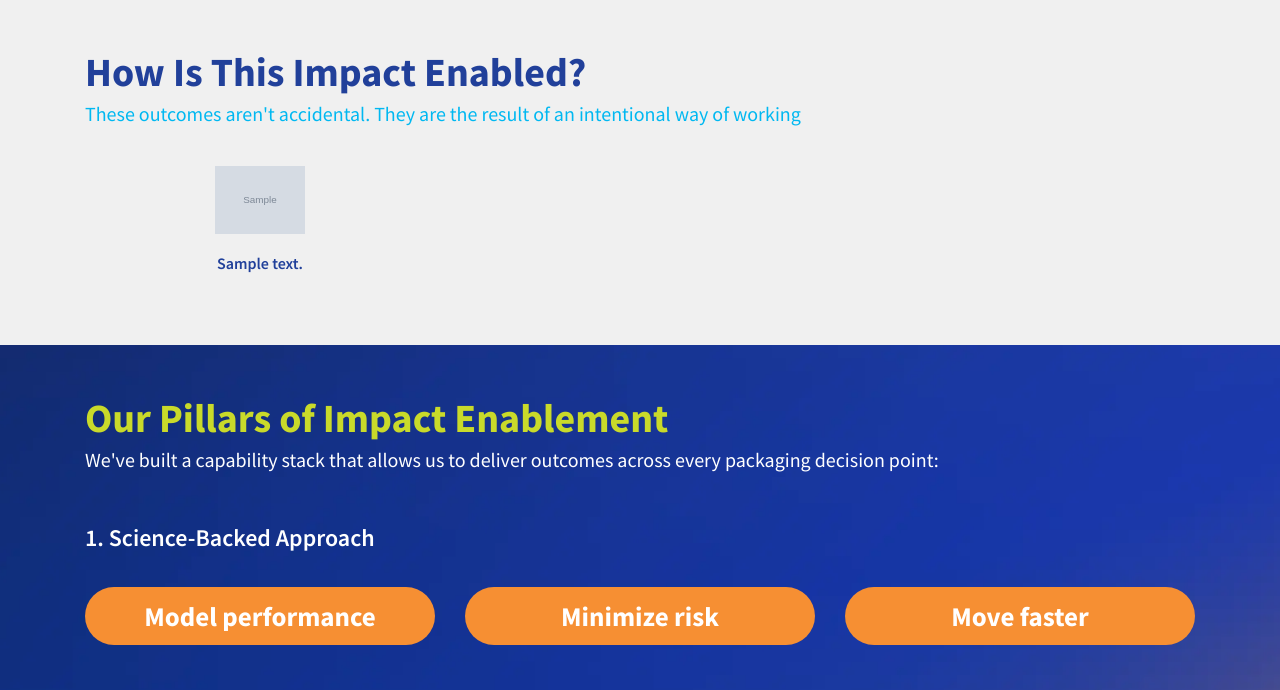
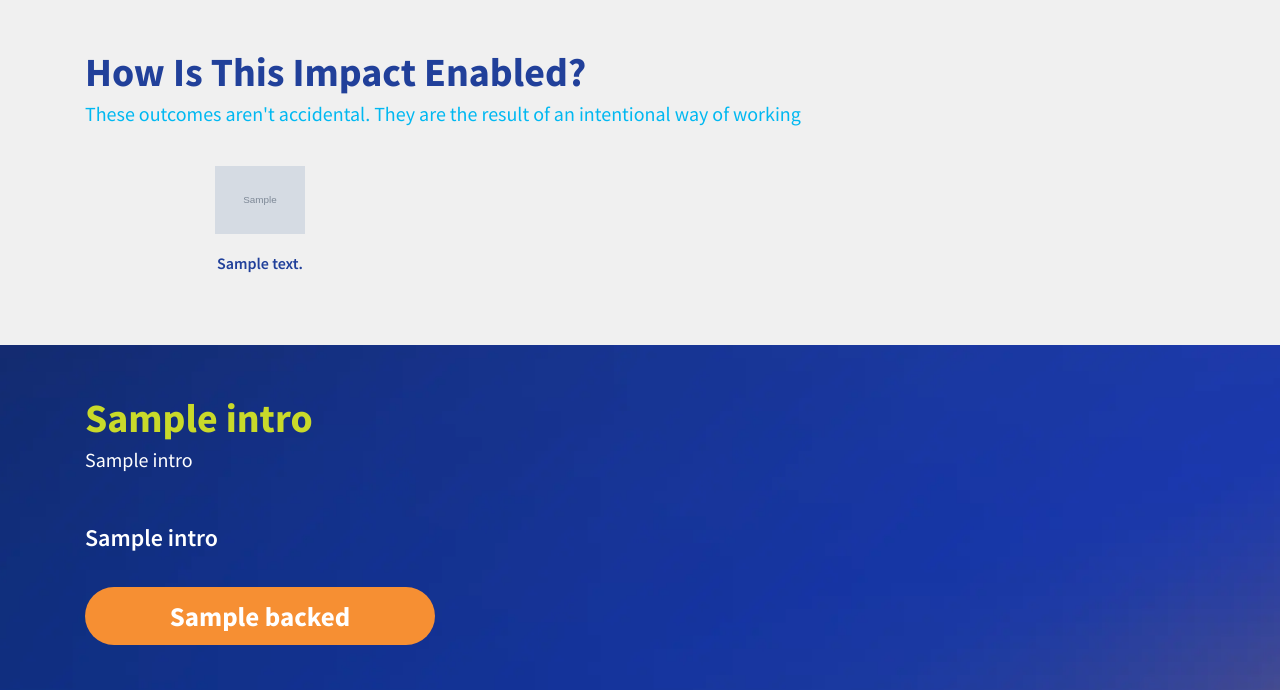
Before and after one commit to Shirin2192/packfora, a PHP site: page /packfora/our-capabilities.php in a window 1280 px wide. Shown: the part 1235-1925 px from the top of the page. Run offline with PHP 8.4, Linux system fonts and the light colour scheme; tables that the repository leaves empty or names only in its code hold one stand-in row (values such as "Sample post"); grey boxes marked "Sample" are stand-in pictures; some libraries are stand-ins or nearby versions; some web fonts are replaced.

Commit message:
new change

```diff
--- a/our-capabilities.php
+++ b/our-capabilities.php
@@ -220,63 +220,61 @@
         <!-- ==== End Impact Enabled ==== -->
 
         <!-- ==== Start Our Pillars ==== -->
+            <?php
+            // DB Queries
+            $intro = $conn->query("SELECT * FROM tbl_pillars_intro WHERE is_delete = 1 ORDER BY id DESC LIMIT 1")->fetch_assoc();
+            $science_titles = $conn->query("SELECT * FROM tbl_science_backed WHERE is_delete = 1 ORDER BY id ASC")->fetch_all(MYSQLI_ASSOC);
+            $optimize_points = $conn->query("SELECT * FROM tbl_optimize_packaging WHERE is_delete = 1 ORDER BY id ASC")->fetch_all(MYSQLI_ASSOC);
+            $right_image = $conn->query("SELECT * FROM tbl_optimize_image WHERE is_delete = 1 ORDER BY id DESC LIMIT 1")->fetch_assoc();
+            ?>
+
             <section class="our-pillars py-5"
-            style="background-image: url(assets/img/capabilities/our-pillars-bg.webp); background-size: cover; background-position: top center; background-repeat: no-repeat, no-repeat;">
+                style="background-image: url('assets/img/capabilities/our-pillars-bg.webp'); background-size: cover; background-position: top center; background-repeat: no-repeat;">
                 <div class="container">
                     <div class="row">
-                    <h2 class="wow fadeIn">Our Pillars of Impact Enablement</h2>
-                    <p class="wow fadeIn" data-wow-delay="0.2s">We've built a capability stack that allows us to deliver
-                        outcomes across every packaging decision
-                        point:</p>
-                    <h3 class="wow fadeIn" data-wow-delay="0.4s">1. Science-Backed Approach</h3>
+                        <?php if (!empty($intro)): ?>
+                            <h2 class="wow fadeIn"><?= htmlspecialchars($intro['main_title']) ?></h2>
+                            <p class="wow fadeIn" data-wow-delay="0.2s"><?= htmlspecialchars($intro['subtitle']) ?></p>
+                            <h3 class="wow fadeIn" data-wow-delay="0.4s"><?= htmlspecialchars($intro['sub_heading']) ?></h3>
+                        <?php endif; ?>
                     </div>
 
                     <div class="row science-backed-approach py-4">
-                    <div class="col-md-4 mb-4 mb-md-0 wow zoomIn" data-wow-delay="0.4s">
-                        <div class="science-backed">
-                            <p>Model performance</p>
+                        <?php foreach ($science_titles as $index => $science): ?>
+                            <div class="col-md-4 mb-4 mb-md-0 wow zoomIn" data-wow-delay="0.<?= $index + 4 ?>s">
+                                <div class="science-backed <?= $index === 2 ? 'float-end' : ($index === 1 ? 'd-flex justify-content-center' : '') ?>">
+                                    <p><?= htmlspecialchars($science['title']) ?></p>
                                 </div>
                             </div>
-                    <div class="col-md-4 mb-4 mb-md-0 d-flex justify-content-center wow zoomIn" data-wow-delay="0.4s">
-                        <div class="science-backed">
-                            <p>Minimize risk</p>
-                        </div>
-                    </div>
-                    <div class="col-md-4 wow zoomIn" data-wow-delay="0.4s">
-                        <div class="science-backed float-end">
-                            <p>Move faster</p>
-                        </div>
-                    </div>
+                        <?php endforeach; ?>
                     </div>
 
                     <div class="row py-4 align-items-center">
                         <div class="col-md-6">
                             <div class="optimize-packaging text-center">
-                            <p class="wow fadeInUp" data-wow-delay="0.6s">We use advanced simulation to optimize
-                                packaging — before a single part hits production.</p>
+                                <p class="wow fadeInUp" data-wow-delay="0.6s">
+                                    We use advanced simulation to optimize packaging — before a single part hits production.
+                                </p>
 
-                            <div class="optimize-packaging-points pt-20 pt-md-5 wow fadeInUp" data-wow-delay="0.7s">
-                                <img src="assets/img/home/intro/Vector.png" alt="">
-                                <p>Identify stress points and failure risks early</p>
+                                <?php foreach ($optimize_points as $i => $opt): ?>
+                                    <div class="optimize-packaging-points <?= $i === 0 ? 'pt-20 pt-md-5' : 'mt-20 mt-md-5' ?> wow fadeInUp" data-wow-delay="0.<?= $i + 7 ?>s">
+                                        <img src="<?= BASE_URL. htmlspecialchars($opt['icon']) ?>" alt="">
+                                        <p><?= htmlspecialchars($opt['description']) ?></p>
+                                    </div>
+                                <?php endforeach; ?>
+                            </div>
                         </div>
 
-                            <div class="optimize-packaging-points mt-20 mt-md-5 wow fadeInUp" data-wow-delay="0.8s">
-                                <img src="assets/img/home/intro/Vector.png" alt="">
-                                <p>Accelerate decision-making with data</p>
+                        <?php if (!empty($right_image['image'])): ?>
+                        <div class="col-md-6 wow zoomIn" data-wow-delay="0.6s">
+                            <img src="<?= BASE_URL. htmlspecialchars($right_image['image']) ?>" alt="">
                         </div>
-
-                            <div class="optimize-packaging-points mt-20 mt-md-5 wow fadeInUp" data-wow-delay="0.9s">
-                                <img src="assets/img/home/intro/Vector.png" alt="">
-                                <p>Build smarter, lighter, more sustainable packs</p>
-                            </div>
-                        </div>
-                    </div>
-                    <div class="col-md-6 wow zoomIn" data-wow-delay="0.6s">
-                        <img src="assets/img/capabilities/optimize-packaging.webp" alt="" srcset="">
-                    </div>
+                        <?php endif; ?>
                     </div>
                 </div>
             </section>
+
+
         <!-- ==== End Our Pillars ==== -->
 
         <!-- ==== Start Holistic Value Model ==== -->
```
Also changed, not shown: index.php (+42 -46 lines). Lines whose indentation alone changed are shown as unchanged.
